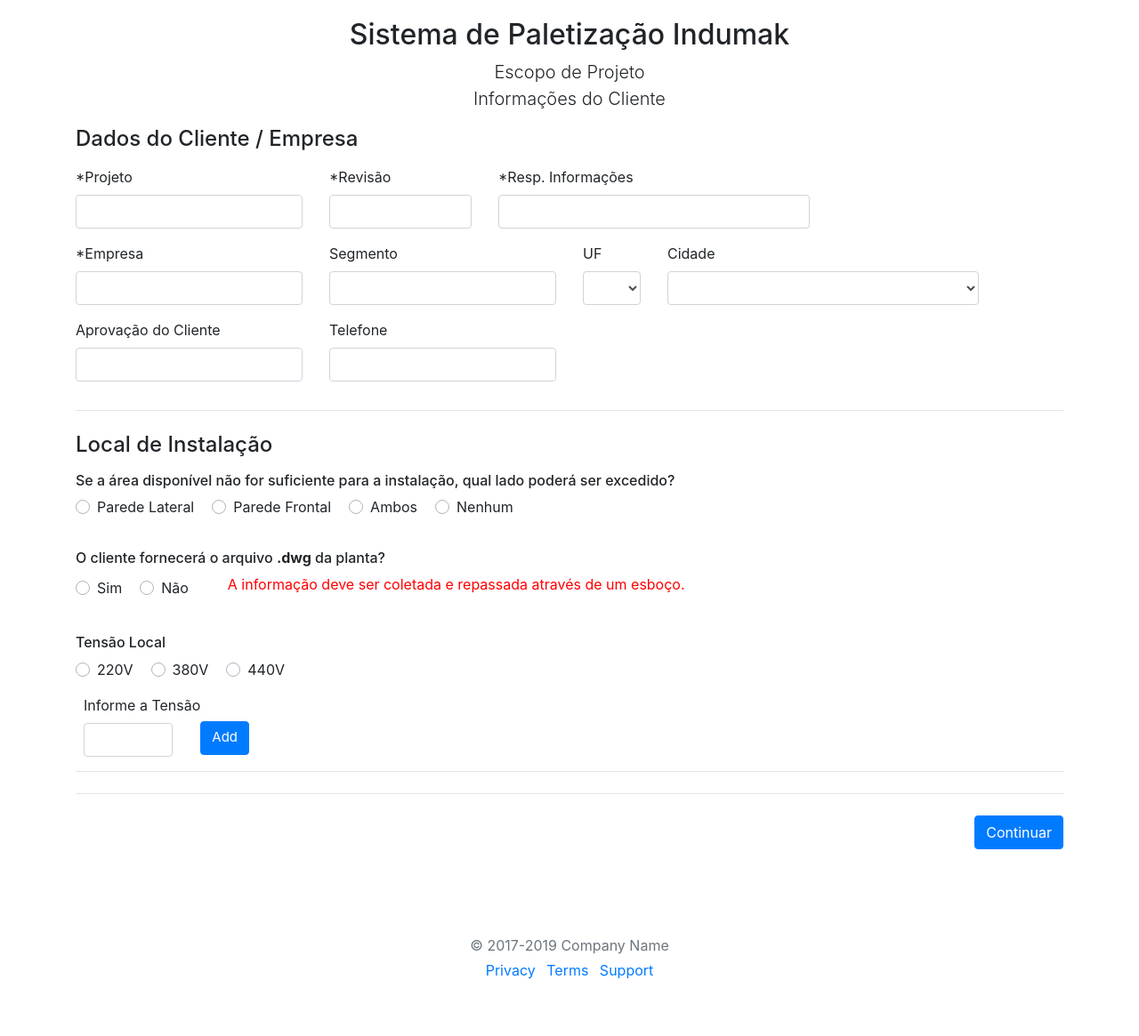
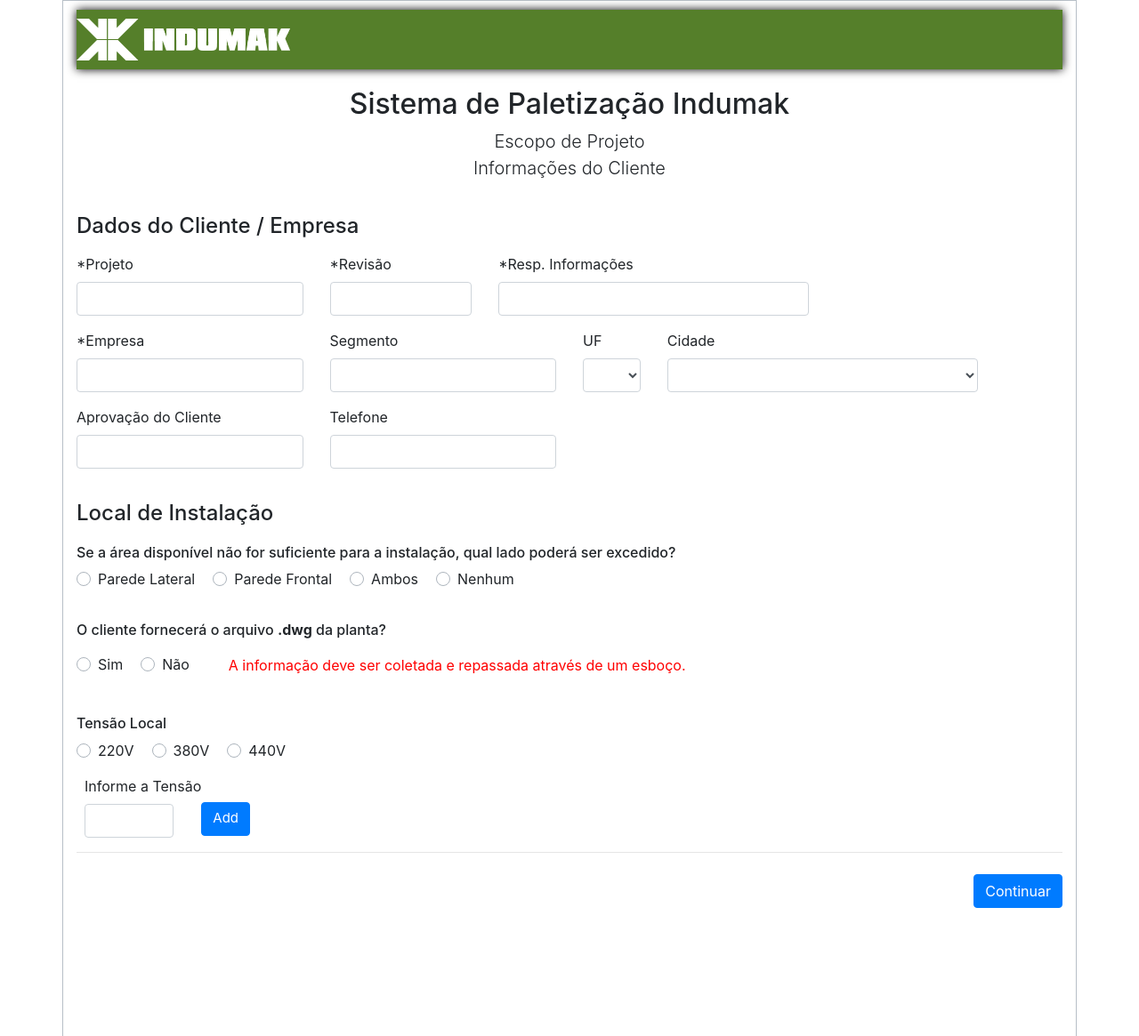
Before and after one commit to valdecirr/Teste, a plain HTML site: page index.html in a window 1280 px wide. Shown: the whole page at 89% size. Drawn offline with Linux system fonts and the light colour scheme.

Commit message:
Melhorias na criação de Tensão inseridos

```diff
--- a/index.html
+++ b/index.html
@@ -30,16 +30,14 @@
             LoadForm();
         });
     </script>
-
-
 </head>
 
-<body class="container">
-    <header style="margin-bottom: 20px;">
-        <!-- <div
+<body class="container" style="border:1px solid rgba(112, 128, 144, 0.5);">
+    <header style="margin-bottom: 20px;margin-top: 10px;">
+        <div
             style="background: #557F2A;padding:10px 0;box-shadow: 0 0 10px #000;top: 0;z-index: 5;width: 100%;transition: 0.2s all;">
             <img src="logo_indumak_pb.png">
-        </div> -->
+        </div>
     </header>
 
     <div>
@@ -49,7 +47,7 @@
         </div>
 
         <div class="row">
-            <div class="col-md-12 order-md-1">
+            <div class="col-md-12 order-md-1" style="margin-top: 20px;">
                 <h4 class="mb-3">Dados do Cliente / Empresa</h4>
                 <form>
                     <div class="row">
@@ -94,10 +92,12 @@
                         </div>
                     </div>
                 </form>
-                <hr class="mb-4">
-                <h4 class="mb-3">Local de Instalação</h4>
-                <form class="needs-validation" novalidate>
-                    <h6>Se a área disponível não for suficiente para a instalação, qual lado poderá ser excedido?</h6>
+                <!-- <hr class="mb-4"> -->
+
+                <h4 class="mb-3" style="margin-top: 20px;">Local de Instalação</h4>
+                <form class="needs-validation" style="margin-top: 20px;">
+                    <h6>Se a área disponível não for suficiente para a instalação, qual lado poderá ser excedido?
+                    </h6>
                     <div class="col-md-12 mb-3 form-check-inline">
                         <div class="custom-control custom-radio">
                             <input id="paredelateral" name="paymentMethod" type="radio" class="custom-control-input">
@@ -127,8 +127,9 @@
                             <input id="swgnao" name="selectdwg" type="radio" class="custom-control-input">
                             <label class="custom-control-label" for="swgnao">Não</label>
                         </div>
-                        <div class="custom-control custumize-radio" style="color: red;">
-                            <label for="swginf">A informação deve ser coletada e repassada através de um esboço.</label>
+                        <div class="custom-control custumize-radio" style="color: red;margin-top: 10px;">
+                            <label for="swginf">A informação deve ser coletada e repassada através de um
+                                esboço.</label>
                         </div>
                     </div>
 
@@ -146,7 +147,7 @@
                             <input id="v440" name="tensaoA" type="radio" class="custom-control-input">
                             <label class="custom-control-label" for="v440">440V</label>
                         </div>
-                        <div id="addcampos"></div>
+                        <div id="addcampos" style="width: 100%;"></div>
 
                     </div>
                     <div class="row">
@@ -159,9 +160,9 @@
                                 style="width: auto;height: 38px;font-size: 15px;text-align: center;margin-top: 30px;">Add</button>
                         </div>
                     </div>
+                </form>
 
-
-                    <hr class="mb-4">
+                <!-- <hr class="mb-4"> -->
                 <!-- <div class="custom-control custom-checkbox">
                         <input type="checkbox" class="custom-control-input" id="same-address">
                         <label class="custom-control-label" for="same-address">Shipping address is the same as my
@@ -214,12 +215,12 @@
         </div>
 
         <footer class="my-5 pt-5 text-muted text-center text-small">
-            <p class="mb-1">&copy; 2017-2019 Company Name</p>
+            <!-- <p class="mb-1">&copy; 2017-2019 Company Name</p>
             <ul class="list-inline">
                 <li class="list-inline-item"><a href="#">Privacy</a></li>
                 <li class="list-inline-item"><a href="#">Terms</a></li>
                 <li class="list-inline-item"><a href="#">Support</a></li>
-            </ul>
+            </ul> -->
         </footer>
     </div>
 
--- a/paletizacao.js
+++ b/paletizacao.js
@@ -80,7 +80,7 @@ $(document).on('click', '#adicionarcampos', function () {
     }
 
     $('#addcampos').append(
-        '<div class="custom-control custom-radio custumize-radio">' +
+        '<div class="custom-control custom-radio custumize-radio" style="float:left;">' +
         '<input  id="' + valortensao + '" name="tensaoA" type="radio" class="custom-control-input">' +
         '<label class="custom-control-label" for="' + valortensao + '">' + valortensao + '</label>' +
         '</div>',
```
Lines whose indentation alone changed are shown as unchanged.
